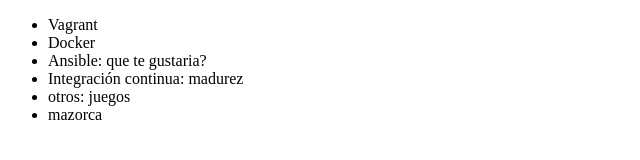
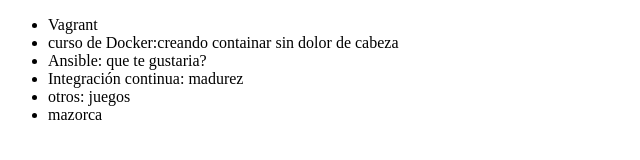
Before and after one commit to JavierBallesterosT/curso, a plain HTML site: page indexclase.html in a window 1280 px wide. Shown: the whole page, without its empty margins (0-640 px from the left). Drawn offline with Linux system fonts and the light colour scheme.

Commit message:
actualizando curso de docker

```diff
--- a/indexclase.html
+++ b/indexclase.html
@@ -7,7 +7,7 @@
 <body>
      <ul>
          <li> Vagrant </li>
-         <li> Docker </li>
+         <li> curso de Docker:creando containar sin dolor de cabeza </li>
          <li> Ansible: que te gustaria? </li>
          <li> Integración continua: madurez </li>
           <li> otros: juegos</li>
```
